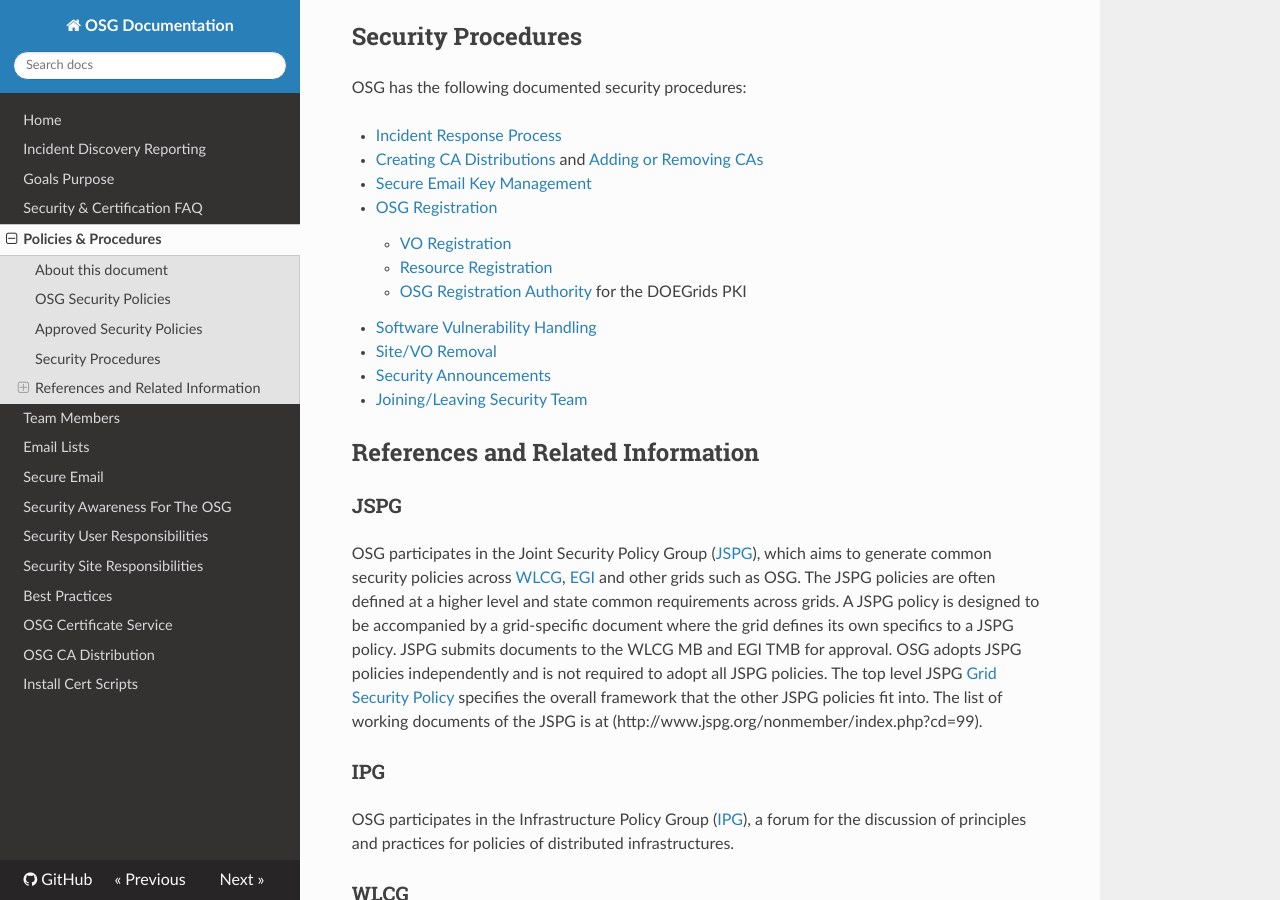
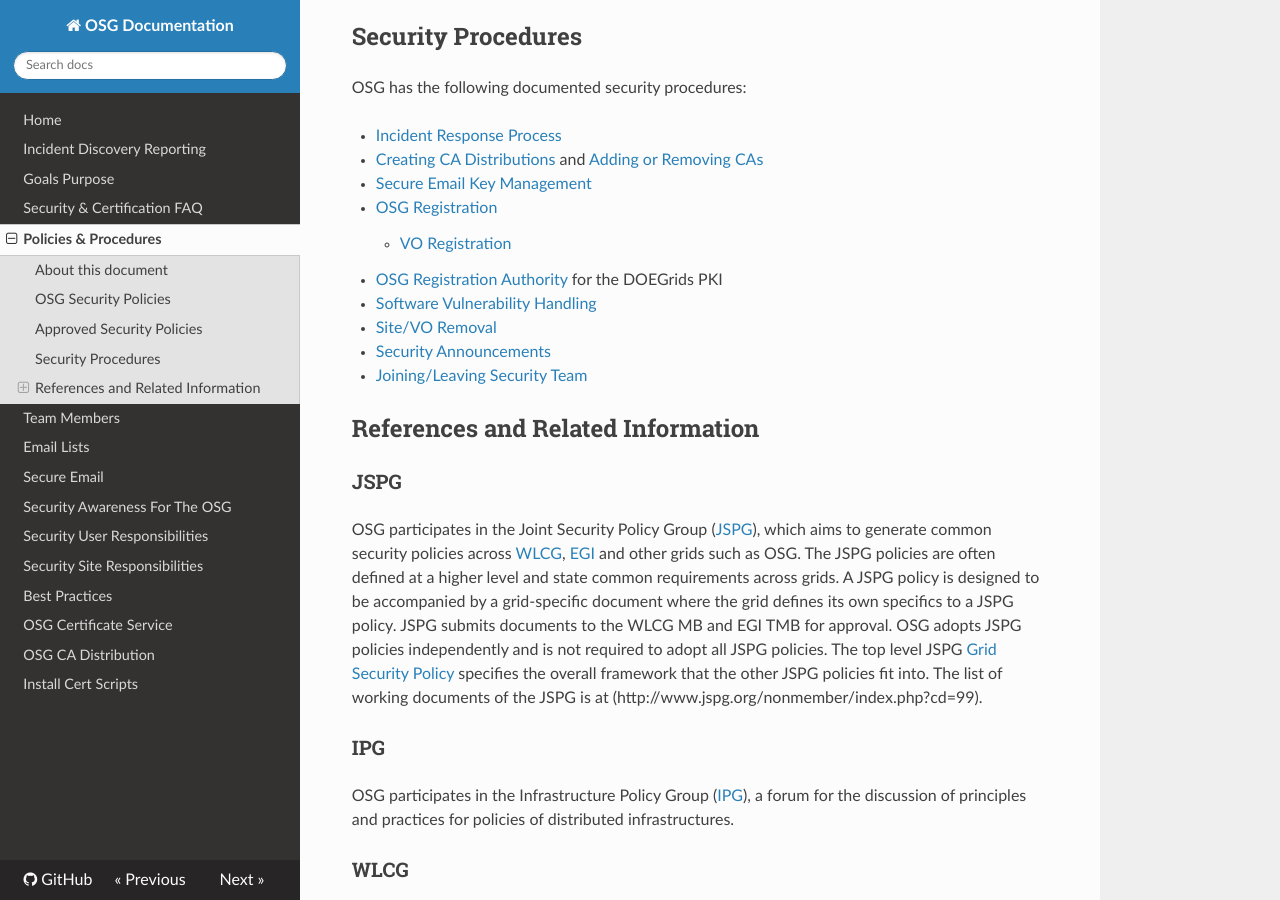
Before and after one commit to opensciencegrid/security, an MkDocs documentation site: the page built from docs/PoliciesProcedures.md, in a window 1280 px wide and 900 px high, scrolled down 1364 px. Built offline with MkDocs 1.6.1, drawn with Linux system fonts in a browser that asks for light colours; nearby versions of some CDN libraries; old or Windows-style settings are respelled for this version of MkDocs.

Commit message:
Removed a topic
Removed a topic as it's no longer relevant.

```diff
--- a/docs/PoliciesProcedures.md
+++ b/docs/PoliciesProcedures.md
@@ -49,8 +49,7 @@
 -   [Secure Email Key Management](https://twiki.grid.iu.edu/bin/view/Documentation/SecureEmail)
 -   [OSG Registration](https://twiki.grid.iu.edu/bin/view/Operations/OIMRegistrationInstructions)
     -   [VO Registration](https://twiki.grid.iu.edu/bin/view/Operations/SOPVoRegistration-v3)
-    -   [Resource Registration](Operations.SOPRsRegistration)
-    -   [OSG Registration Authority](http://www.opensciencegrid.org/ra/) for the DOEGrids PKI
+-   [OSG Registration Authority](http://www.opensciencegrid.org/ra/) for the DOEGrids PKI
 -   [Software Vulnerability Handling](https://twiki.grid.iu.edu/bin/view/Security/SoftwareVulnerabilityHandling)
 -   [Site/VO Removal](https://twiki.grid.iu.edu/bin/view/Documentation/RemovalProcedure)
 -   [Security Announcements](https://twiki.grid.iu.edu/bin/view/Security/SecurityAnnouncements)
```
